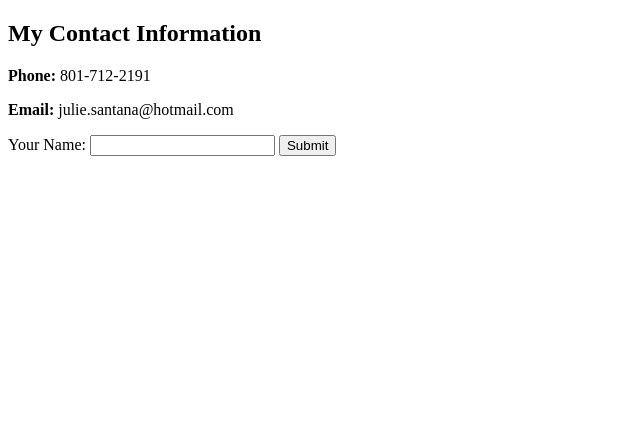
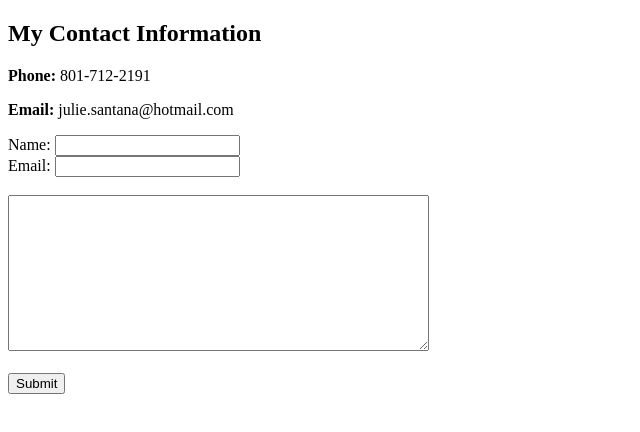
Before and after one commit to jgurlova/Portfolio, a plain HTML site: page HTML - Personal Site/contactInfo.html in a window 1280 px wide. Shown: the whole page, without its empty margins (0-640 px from the left). Drawn offline with Linux system fonts and the light colour scheme.

Commit message:
Added Contact Form

```diff
--- a/HTML - Personal Site/contactInfo.html
+++ b/HTML - Personal Site/contactInfo.html
@@ -9,9 +9,12 @@
     <p><strong>Phone:</strong> 801-712-2191</p>
     <p><strong>Email:</strong> julie.santana@hotmail.com</p>
 
-  <form class="" action="index.html" method="post">
-    <label>Your Name:</label>
-    <input type="text" name="" value="">
+  <form action="mailto:info@julie.santana@hotmail.com" method="post" enctype="text/plain">
+    <label>Name: </label>
+    <input type="text" name="Name" value=""><br>
+    <label>Email: </label>
+    <input type="email" name="Email" value=""><br /><br>
+    <textarea name="Message" rows="10" cols="50"></textarea><br><br>
     <input type="submit" name="">
   </form>
   </body>
```
